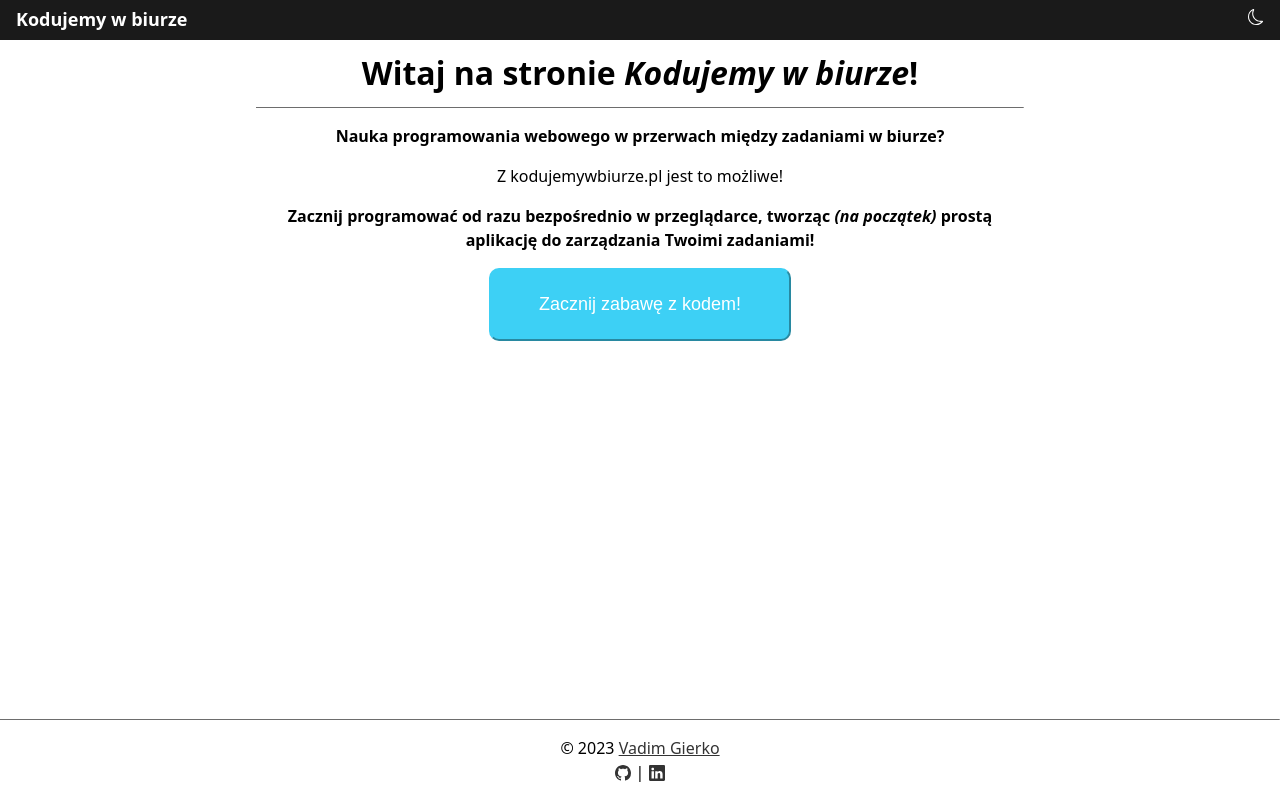
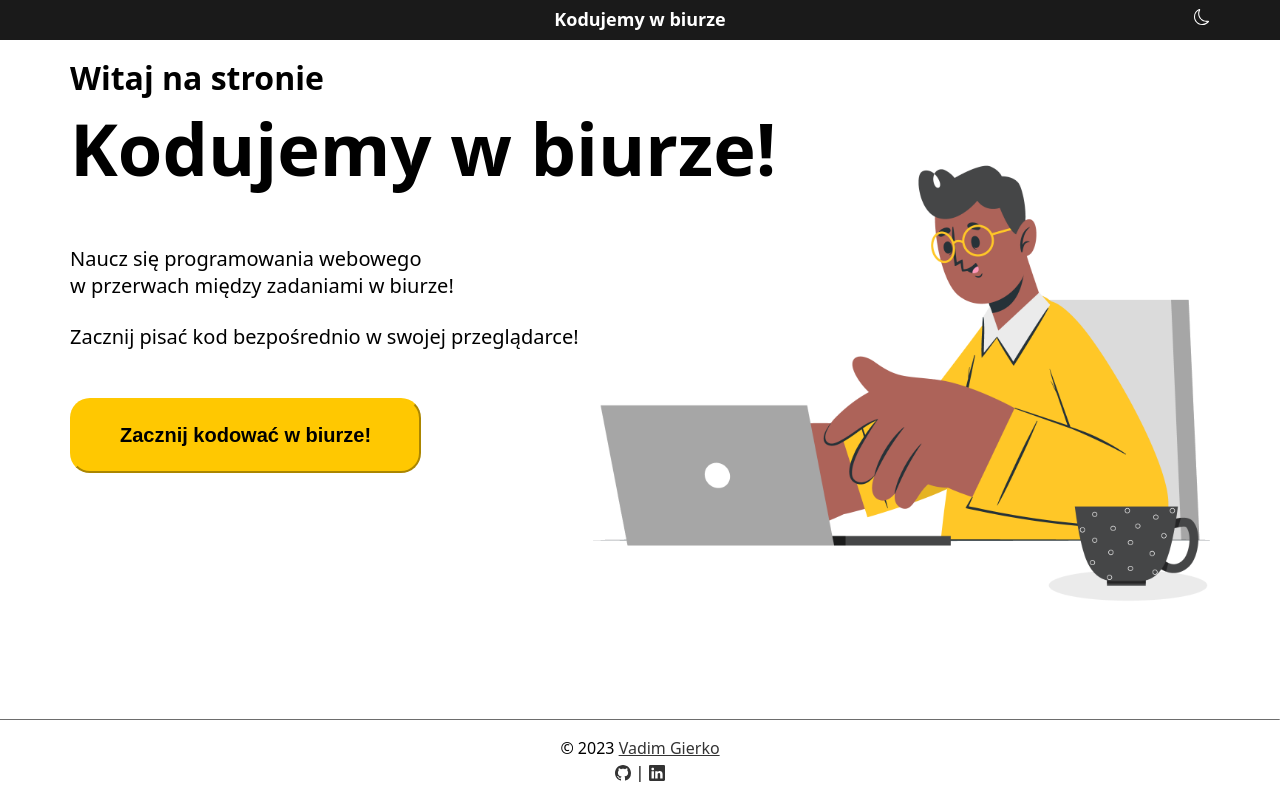
Before and after one commit to vadimgierko/kodujemywbiurze.pl, a SvelteKit app: page / in a window 1280 px wide. Built offline with nearby package versions, Linux system fonts and the light colour scheme.

Commit message:
implement index design for mobile and laptop

```diff
--- a/src/app.css
+++ b/src/app.css
@@ -1,8 +1,8 @@
 /* LIGHT/DARK MODE */
 
 :root {
-    --primary: hsl(192, 90%, 60%);
-    --primary-hover: hsla(192, 90%, 60%, 0.801);
+    --primary: hsl(47, 100%, 50.2%);
+    --primary-hover: hsla(47, 100%, 50.2%, 0.801);
     --black-100: hsl(192, 0%, 0%);
     --black-90: hsl(192, 0%, 10%);
     --black-80: hsl(192, 0%, 20%);
@@ -35,6 +35,29 @@ html[data-theme='dark'] {
     --aside-background-color: var(--black-80);
 }
 
+/* HELPER CLASSES */
+
+.container {
+    margin: 0 1.5em; /* this is for phones */
+    /* + different max-width/ margin depending on media queries */
+}
+
+.text-primary {
+    color: var(--primary)
+}
+
+.text-primary:hover {
+    color: var(--primary-hover)
+}
+
+.bg-primary {
+    background-color: var(--primary)
+}
+
+.bg-primary:hover {
+    background-color: var(--primary-hover)
+}
+
 /* GLOBAL CSS */
 
 body {
@@ -55,13 +78,18 @@ body {
     min-width: 375px;
 }
 
-.header-container,
-.header-content {
+header {
     background-color: var(--header-background-color);
     line-height: 2em;
+    height: 40px;
+    position: fixed;
+    z-index: 99;
+    width: 100%;
 }
 
-h1,
+header .header-content {
+    background-color: var(--header-background-color);}
+
 h2 {
     text-align: center;
 }
@@ -71,6 +99,7 @@ code {
     color: var(--code-color);
     font-size: 15px;
     border-radius: 5px;
+
 }
 
 pre {
@@ -119,17 +148,37 @@ figure {
     border-color: var(--primary);
 }
 
-@media screen and (min-width: 992px) {
-    h2 {
-        font-size: 2.488rem;
-        line-height: 1.5em;
+/* MEDIA QUERIES */
+
+/* Small devices (landscape phones, 576px and up) */
+@media (min-width: 576px) {
+    /* Styles for small devices */
+    .container {
+        margin: 0 auto;
+        max-width: 540px;
     }
 }
 
-@media screen and (max-width: 991px) {
-    h2 {
-        font-size: 2.074rem;
-        line-height: 1.2em;
+/* Medium devices (tablets, 768px and up) */
+@media (min-width: 768px) {
+    /* Styles for medium devices */
+    .container {
+        max-width: 720px;
     }
+}
 
+/* Large devices (desktops, 992px and up) */
+@media (min-width: 992px) {
+    /* Styles for large devices */
+    .container {
+        max-width: 960px;
+    }
 }
+
+/* Extra large devices (large desktops, 1200px and up) */
+@media (min-width: 1200px) {
+    /* Styles for extra large devices */
+    .container {
+        max-width: 1140px;
+    }
+}
--- a/src/lib/layout/Navbar.svelte
+++ b/src/lib/layout/Navbar.svelte
@@ -25,18 +25,22 @@
 	});
 </script>
 
-<header class="header-container">
+<header>
+	<div class="container">
 		<div class="header-content">
 			<!-- MENU TOGGLE -->
-		{#if !$isIndexPage}
-			<span on:click={() => showOffset.set(!$showOffset)} class="icon" id="menu-toggle">
+			<span
+				style={$isIndexPage ? 'visibility: hidden' : ''}
+				on:click={() => showOffset.set(!$showOffset)}
+				class="icon"
+				id="menu-toggle"
+			>
 				{#if $showOffset}
 					<ThreeDotsHorizontal />
 				{:else}
 					<ThreeDotsVertical />
 				{/if}
 			</span>
-		{/if}
 
 			<!-- NAV BRAND -->
 			<a href="/" id="nav-brand"><strong>Kodujemy w biurze</strong></a>
@@ -50,6 +54,7 @@
 				{/if}
 			</span>
 		</div>
+	</div>
 </header>
 
 <style>
@@ -57,9 +62,6 @@
 		position: fixed;
 		left: 0;
 		right: 0;
-		padding: 0 1em;
-
-		width: auto;
 		height: 40px;
 	}
 
--- a/src/routes/+layout.svelte
+++ b/src/routes/+layout.svelte
@@ -1,5 +1,5 @@
 <script lang="ts">
-	import "../app.css"
+	import '../app.css';
 	import Footer from '$lib/layout/Footer.svelte';
 	import Navbar from '$lib/layout/Navbar.svelte';
 	import { isScreenLessThan992 } from '$lib/stores';
@@ -26,14 +26,14 @@
 
 <Navbar />
 
-<div class="container">
+<div>
 	<slot />
 </div>
 
 <Footer />
 
 <style>
-	.container {
+	div {
 		margin-top: 40px;
 		flex-grow: 1;
 		display: flex;
--- a/src/routes/+page.svelte
+++ b/src/routes/+page.svelte
@@ -1,6 +1,7 @@
 <script lang="ts">
 	import { isIndexPage } from '$lib/stores';
 	import { onMount } from 'svelte';
+	import heroImg from './hero-img.png';
 
 	export let data;
 
@@ -18,64 +19,249 @@
 	/>
 </svelte:head>
 
-<main>
-	<header>
-		<h1>Witaj na stronie <em>Kodujemy w biurze</em>!</h1>
+<main class="container">
+	<div id="content-container">
+		<h1>
+			Witaj na stronie
+			<br />
+			<span id="page-name">Kodujemy w biurze!</span>
+		</h1>
 
-		<hr />
+		<img src={heroImg} alt="mężczyzna siedzący przy biurku przed komputerem z kubkiem" />
 
-		<p>
-			<strong>Nauka programowania webowego w przerwach między zadaniami w biurze?</strong>
-		</p>
+		<p>Naucz się programowania webowego<br />w przerwach między zadaniami w biurze!</p>
 
-		<p>Z kodujemywbiurze.pl jest to możliwe!</p>
-		<p>
-			<strong>
-				Zacznij programować od razu bezpośrednio w przeglądarce, tworząc <em>(na początek)</em> prostą
-				aplikację do zarządzania Twoimi zadaniami!
-			</strong>
-		</p>
+		<p>Zacznij pisać kod bezpośrednio w swojej przeglądarce!</p>
 
 		{#if firstHeaderSlug}
 			<a href={firstHeaderSlug}>
-				<button id="cta-btn">Zacznij zabawę z kodem!</button>
+				<button class="bg-primary" id="cta-btn">Zacznij kodować w biurze!</button>
 			</a>
 		{/if}
-	</header>
+	</div>
 </main>
 
-<style>
-
-	/* figure {
-		position: absolute;
-		left: 0;
-		right: 0;
-		top: 40px;
-		z-index: 1;
-	} */
+<style scoped>
+	/* STYLES NOT DEPENDENT ON SCREEN SIZE */
 
 	main {
 		flex-grow: 1;
-		width: 60%;
-		margin: 0 auto;
+		line-height: normal;
+		overflow: hidden;
+	}
+
+	/* MEDIA QUERIES */
+
+	/* MOBILE */
+	main {
 		text-align: center;
+		display: flex;
+		flex-direction: column;
+		height: calc(100dvh - 40px - 90px);
+		min-height: calc(100dvh - 40px - 90px);
+		justify-content: center;
+	}
+
+	h1 {
+		font-size: 18px;
+		margin-top: 1rem;
+	}
+
+	#page-name {
+		font-size: 32px;
+		font-weight: 800;
 	}
 
 	button {
-		font-size: large;
-		padding: 24px 48px;
-		border-radius: 10px;
-		color: white;
+		margin-top: 18px;
+
+		font-size: 16px;
+		font-weight: 600;
+		padding: 12px 24px;
+		border-radius: 20px;
+		color: rgb(0, 0, 0);
 	}
 
-	@media screen and (max-width: 900px) {
+	img {
+		width: 100%;
+		max-width: 400px;
+		margin-top: -72px;
+		margin-bottom: -32px;
+	}
+
+	/* Small devices (landscape phones, 576px and up) */
+	@media screen and (min-width: 576px) {
+		/* this is here to not fuck up styles... */
 		main {
-			width: auto;
-			margin: 0 1em;
+			/* RESET MOBILE STYLES */
+			line-height: normal;
+			text-align: start;
+			display: block;
+			position: relative;
+			width: 100%;
 		}
 
+		/* Styles for small devices */
 		h1 {
-			font-size: 2.074rem;
+			text-align: start;
+			font-size: 18px;
+			margin-bottom: 40px;
+		}
+
+		#page-name {
+			font-size: 52px;
+			font-weight: 800;
+		}
+
+		p {
+			width: 60%;
+			font-size: 16px;
+			margin-bottom: 20px;
+		}
+
+		button {
+			margin-top: 20px;
+
+			font-size: 16px;
+			font-weight: 600;
+			padding: 12px 24px;
+			border-radius: 20px;
+			color: rgb(0, 0, 0);
+		}
+
+		img {
+			position: absolute;
+			right: 0px;
+			top: 0px;
+			z-index: -1;
+			width: 600px;
+			max-width: 600px;
+			margin-right: -64px;
+			margin-top: 32px;
+			margin-bottom: 0px;
+		}
+	}
+
+	/* Medium devices (tablets, 768px and up) */
+	@media screen and (min-width: 768px) {
+		/* Styles for medium devices */
+		h1 {
+			font-size: 20px;
+			margin-bottom: 48px;
+		}
+
+		#page-name {
+			font-size: 56px;
+			font-weight: 800;
+		}
+
+		p {
+			width: 70%;
+			font-size: 18px;
+			margin-bottom: 24px;
+		}
+
+		button {
+			margin-top: 24px;
+
+			font-size: 16px;
+			font-weight: 600;
+			padding: 16px 32px;
+			border-radius: 20px;
+			color: rgb(0, 0, 0);
+		}
+
+		img {
+			position: absolute;
+			right: 0px;
+			top: 0px;
+			z-index: -1;
+			width: 600px;
+			max-width: 600px;
+			margin-right: -64px;
+			margin-top: 32px;
+		}
+	}
+
+	/* Large devices (desktops, 992px and up) */
+	@media screen and (min-width: 992px) {
+		/* Styles for large devices */
+		h1 {
+			font-size: 24px;
+			margin-bottom: 56px;
+		}
+
+		#page-name {
+			font-size: 64px;
+			font-weight: 800;
+		}
+
+		p {
+			width: 60%;
+			font-size: 18px;
+			margin-bottom: 32px;
+		}
+
+		button {
+			margin-top: 32px;
+
+			font-size: 18px;
+			font-weight: 600;
+			padding: 20px 40px;
+			border-radius: 20px;
+			color: rgb(0, 0, 0);
+		}
+
+		img {
+			position: absolute;
+			right: 0px;
+			top: 0px;
+			z-index: -1;
+			width: 700px;
+			max-width: 700px;
+			margin-right: -60px;
+			margin-top: -80px;
+		}
+	}
+
+	/* Extra large devices (large desktops, 1200px and up) */
+	@media screen and (min-width: 1200px) {
+		/* Styles for extra large devices */
+		h1 {
+			font-size: 32px;
+			margin-bottom: 48px;
+		}
+
+		#page-name {
+			font-size: 72px;
+			font-weight: 800;
+		}
+
+		p {
+			width: 60%;
+			font-size: 20px;
+			margin-bottom: 24px;
+		}
+
+		button {
+			margin-top: 24px;
+
+			font-size: 20px;
+			font-weight: 600;
+			padding: 24px 48px;
+			border-radius: 20px;
+			color: rgb(0, 0, 0);
+		}
+
+		img {
+			position: absolute;
+			right: 0px;
+			top: 0px;
+			z-index: -1;
+			width: 770px;
+			max-width: 770px;
+			margin-right: -80px;
+			margin-top: -120px;
 		}
 	}
 </style>
```
Also changed, not shown: src/lib/layout/Footer.svelte (+0 -12 lines), src/routes/[slug]/+layout.svelte (+5 -7 lines), static/content/index.md (+27 -1 lines), src/routes/hero-img.png (added). Lines whose indentation alone changed are shown as unchanged.
